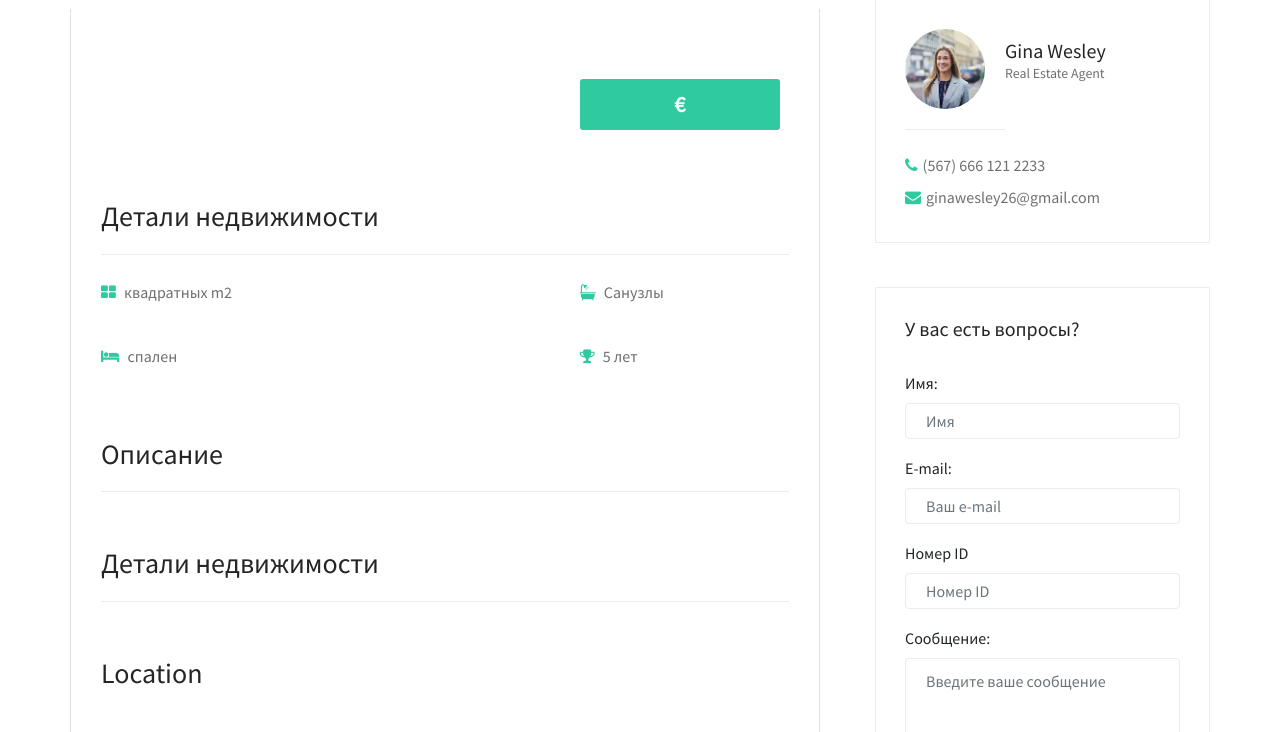
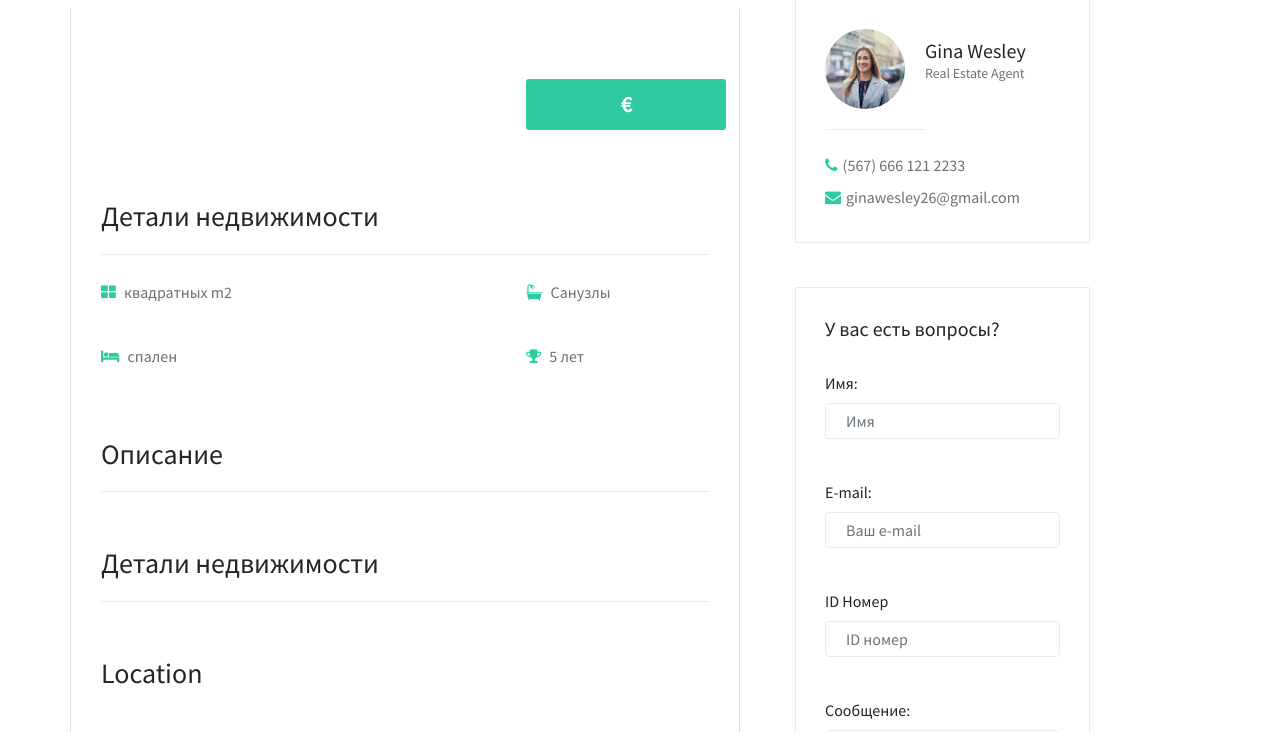
Before and after one commit to fox1985/news_real_estate_agency, a Django app: template realty/templates/page/realty_page_noe.html in a window 1280 px wide. Shown: the part 575-1307 px from the top of the page. Run offline with Django 3.2, Linux system fonts and the light colour scheme; the template is opened without the code that fills it: values that come from a table or form of the project are taken from there, others are empty; data comes from the database, SQL or seed files in the repository; both versions use the stored data as it was after the commit; some libraries are stand-ins or nearby versions.

Commit message:
Новый шоблон форма добавления товара
Добвлена меню пользователя

Добавлена форма обратной связи

```diff
--- a/contact/forms.py
+++ b/contact/forms.py
@@ -4,4 +4,5 @@
 class ContactForm (forms.Form):
     name = forms.CharField(max_length=30)
     email = forms.EmailField(max_length=254)
+    nomer = forms.CharField(max_length=30)
     message = forms.CharField(max_length=2000, widget=forms.Textarea, required=True)
--- a/contact/templates/contact/contact.html
+++ b/contact/templates/contact/contact.html
@@ -2,21 +2,28 @@
 <form action="{% url 'contact:contact' %}" method="post">
     {% csrf_token %}
 
-    {{ form.non_field_errors }}
+
 	<div>
 	  <label for="id_subject">Имя:</label>
 
-      <input class="form-control" id="id_subject" name="subject" placeholder="Имя">
+      <input class="form-control" id="id_subject" name="name" placeholder="Имя">
 	</div>
     &nbsp;
 
 
 	<div>
 	  <label for="id_sender">E-mail:</label>
-	  {{ form.sender.errors }}
-      <input class="form-control" id="id_sender" name="sender" placeholder="Ваш e-mail">
+        {{ form.email.errors }}
+      <input class="form-control" id="id_sender" name="email" placeholder="Ваш e-mail">
 	</div>
 
+    &nbsp;
+
+     <div>
+	  <label for="id_nomer">ID Номер</label>
+         {{ form.nomer.errors }}
+      <input class="form-control" id="id_nomer" name="nomer" placeholder="ID номер">
+	</div>
     &nbsp;
 
 	<div>
@@ -27,6 +34,7 @@
 
 
 
+
     <br>
 	<button>Отправить сообщение</button>
 </form>
--- a/contact/templates/contact/email.html
+++ /dev/null
@@ -1,50 +0,0 @@
-
-
-     <div class="post-preview">
-     {% if sent %}
-
-         <div class="well well-lg" align="center">
-            <h3>Спасибо, Ваше сообщение отправлено!</h3>
-            <div align="center"><a href="/realty/"><button type="button" class="btn btn-info">Вернутся на главную</button></a></div>
-         </div>
-
-
-     {% else %}
-        <div class="post-preview">
-            <form method="POST" class="post-form"  action="{% url 'contact:contact' %}">
-                {% csrf_token %}
-
-
-
-                <div>
-                  <label for="id_name">Имя:</label>
-
-                  <input class="form-control" id="id_name" name="name" placeholder="Имя">
-                </div>
-
-                <div>
-                  <label for="id_email">E-mail:</label>
-                  {{ form.email.errors }}
-                  <input class="form-control" id="id_email" name="email" placeholder="Ваш e-mail">
-                </div>
-
-                 <div>
-                  <label for="id_nomer">Номер ID</label>
-
-                  <input class="form-control" id="id_nomer" name="nomer" placeholder="Номер ID">
-                </div>
-
-
-                <div>
-                  <label for="id_message">Сообщение:</label>
-                  {{ form.message.errors }}
-                  <textarea class="form-control" id="id_message" name="message" placeholder="Введите ваше сообщение"></textarea>
-                </div>
-
-
-                {{ form.as_p }}
-                <button type="submit" class="btn btn-default btn-sm">Отправить</button>
-            </form>
-        </div>
-     {% endif %}
-     </div>
--- a/news_real_estate_agency/urls.py
+++ b/news_real_estate_agency/urls.py
@@ -20,6 +20,7 @@
 
 
 
+
 urlpatterns = [
     url(r'^admin/', admin.site.urls),
 
@@ -27,6 +28,7 @@
 
     # будем подключать urls.py приложения contact
     url(r'^', include('contact.urls', namespace='contact')),
+
 
 ]
 
--- a/profiles/templates/profiles/user-detail.html
+++ b/profiles/templates/profiles/user-detail.html
@@ -1,4 +1,4 @@
-{% extends "base.html" %}
+
 
 {% block content %}
  <h3>Добро пожаловать {{ profile.first_name }}</h3>
--- a/realty/templates/page/realty_page_noe.html
+++ b/realty/templates/page/realty_page_noe.html
@@ -145,19 +145,24 @@
 				<div class="col-lg-4 col-md-7 sidebar">
 					<div class="author-card">
 						<div class="author-img set-bg" data-setbg="{% static 'img/author.jpg' %}"></div>
-						<div class="author-info">
+
+                        <div class="author-info">
 							<h5>Gina Wesley</h5>
 							<p>Real Estate Agent</p>
 						</div>
+
 						<div class="author-contact">
 							<p><i class="fa fa-phone"></i>(567) 666 121 2233</p>
 							<p><i class="fa fa-envelope"></i>ginawesley26@gmail.com</p>
 						</div>
+
 					</div>
 
 					<div class="contact-form-card">
 						<h5>У вас есть вопросы?</h5>
-                            {% include 'contact/email.html' %}
+                        {% include 'contact/contact.html' %}
+
+
 
 					</div>
 
```
Also changed, not shown: contact/templates/contact/thanks.html (added, +10 -0 lines), contact/views.py (+4 -10 lines), news_real_estate_agency/settings.py (+7 -1 lines), db.sqlite3.
